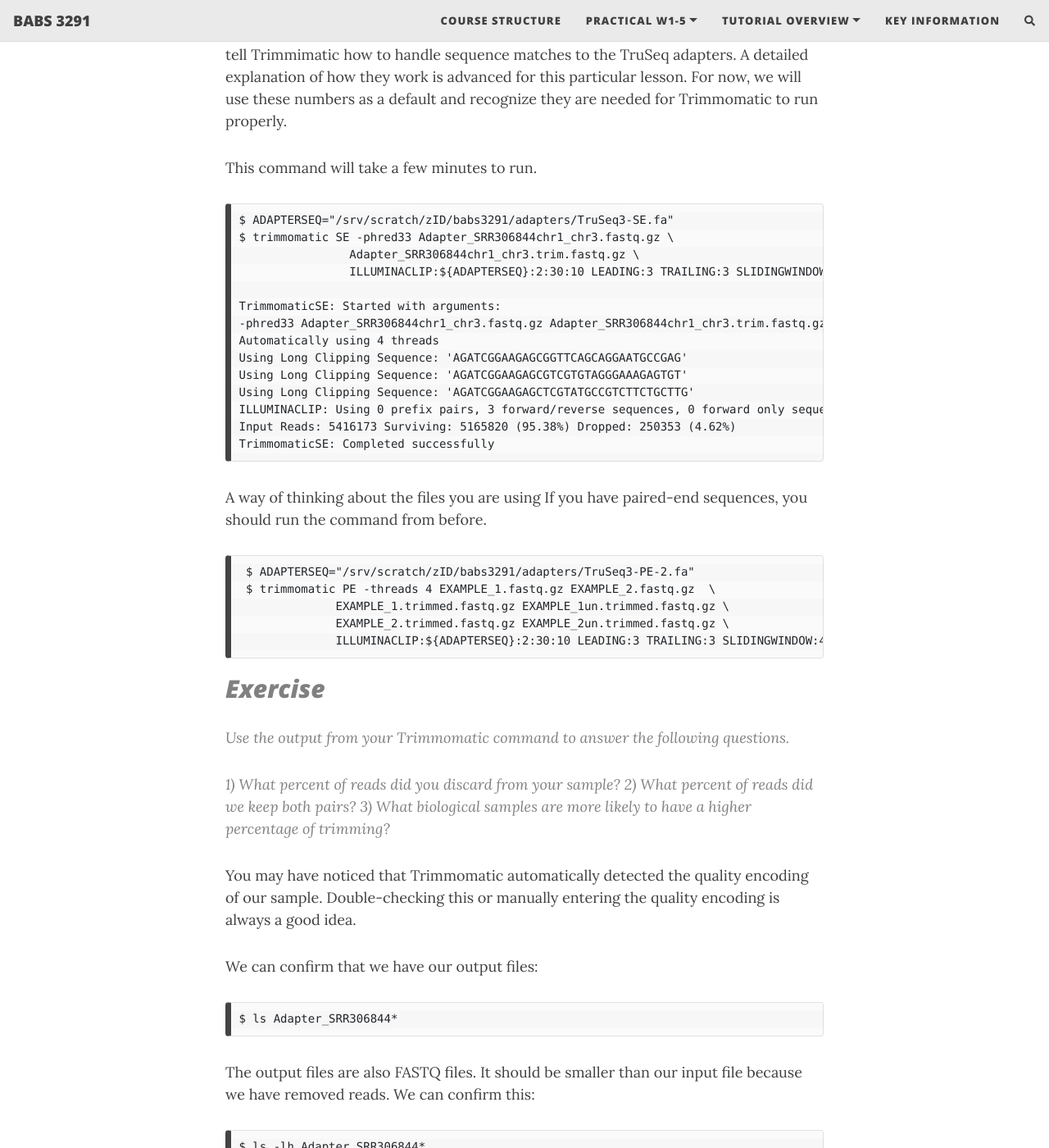
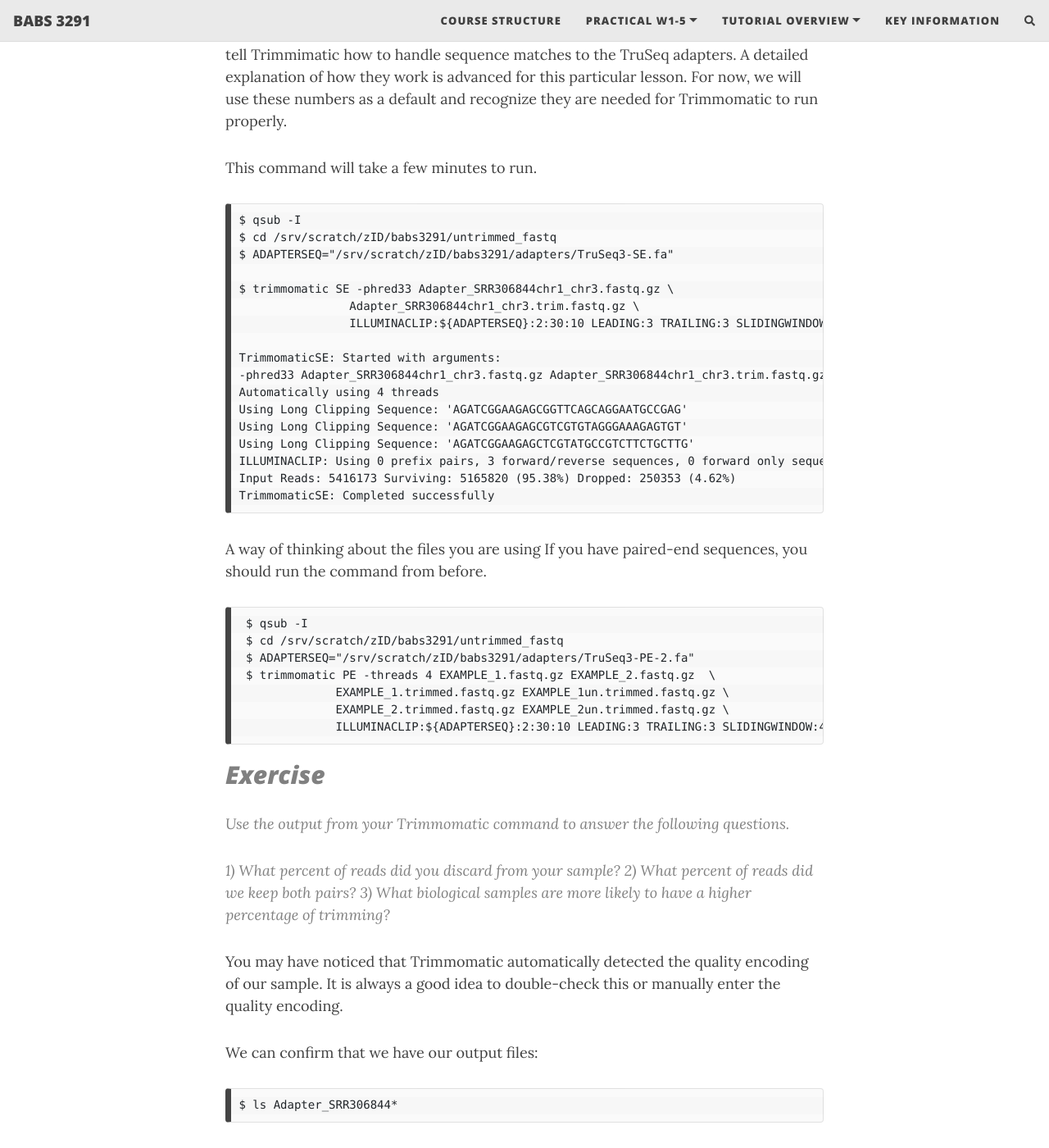
Before and after one commit to theheking/babs-rna-seq-2024, a Jekyll site: the page built from practical_overview/Week4_Trimming.md, in a window 1280 px wide and 1400 px high, scrolled down 6004 px. Shown: the whole window at 82% size. Built offline with Jekyll 4.4.1, drawn with Linux system fonts in a browser that asks for light colours; nearby versions of some CDN libraries; comment, search, counter and statistics services are not loaded; some of the changed text lies outside the part shown.

Commit message:
Update Week4_Trimming.md

```diff
--- a/practical_overview/Week4_Trimming.md
+++ b/practical_overview/Week4_Trimming.md
@@ -128,7 +128,7 @@ Running Trimmomatic
 
 Now we will run Trimmomatic on our data. To begin, navigate to the data directory that contains your untrimmed fastq files:
 
-    $ cd /srv/scratch/zID/babs3291/
+    $ cd /srv/scratch/zID/babs3291/untrimmed_fastq
 
 We are going to run Trimmomatic on one of my single-end samples. While using FastQC we saw that TruSeq adapters were present in our samples. The adapter sequences came with the installation of trimmomatic, so we will first copy these sequences into our current directory.
 
@@ -173,7 +173,10 @@ We will also use a sliding window of size 4 to remove bases if their phred score
 
 This command will take a few minutes to run.
 
+    $ qsub -I
+    $ cd /srv/scratch/zID/babs3291/untrimmed_fastq
     $ ADAPTERSEQ="/srv/scratch/zID/babs3291/adapters/TruSeq3-SE.fa"
+
     $ trimmomatic SE -phred33 Adapter_SRR306844chr1_chr3.fastq.gz \
                     Adapter_SRR306844chr1_chr3.trim.fastq.gz \
                     ILLUMINACLIP:${ADAPTERSEQ}:2:30:10 LEADING:3 TRAILING:3 SLIDINGWINDOW:4:15 MINLEN:36
@@ -194,6 +197,8 @@ This command will take a few minutes to run.
  A way of thinking about the files you are using
  If you have paired-end sequences, you should run the command from before.
 
+     $ qsub -I
+     $ cd /srv/scratch/zID/babs3291/untrimmed_fastq
      $ ADAPTERSEQ="/srv/scratch/zID/babs3291/adapters/TruSeq3-PE-2.fa"
      $ trimmomatic PE -threads 4 EXAMPLE_1.fastq.gz EXAMPLE_2.fastq.gz  \
                   EXAMPLE_1.trimmed.fastq.gz EXAMPLE_1un.trimmed.fastq.gz \
@@ -214,7 +219,7 @@ This command will take a few minutes to run.
 
 
 
-You may have noticed that Trimmomatic automatically detected the quality encoding of our sample. Double-checking this or manually entering the quality encoding is always a good idea.
+You may have noticed that Trimmomatic automatically detected the quality encoding of our sample. It is always a good idea to double-check this or manually enter the quality encoding.
 
 We can confirm that we have our output files:
 
@@ -241,7 +246,7 @@ Before running the for loops below, we need to remove the singly run fastq.gz
 This is too computationally demanding to perform without requesting resources from the HPC.
 Please either a) run interactively b) submit to the hpc using `qsub` command.
 
-    $ qsub -I
+    $ cd /srv/scratch/zID/babs3291/untrimmed_fastq
 
     $ ADAPTERSEQ="/srv/scratch/zID/babs3291/adapters/TruSeq3-SE.fa"
     $ for infile in *.fastq.gz
```
